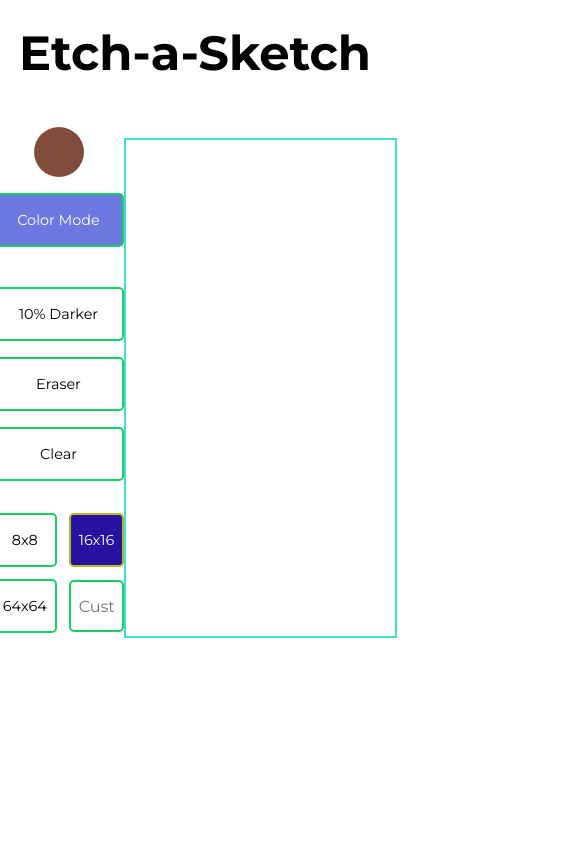
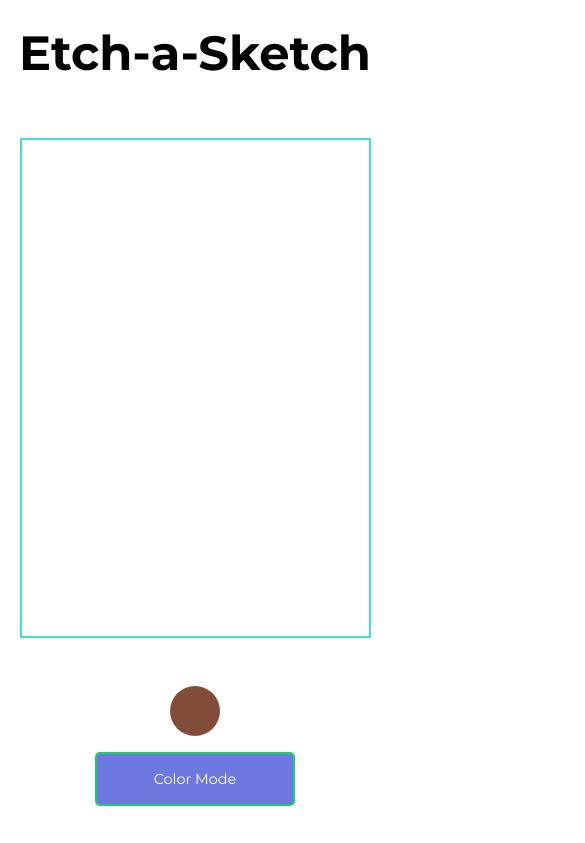
Before and after one commit to Ralatcode/Etch-a-sketch, a plain HTML site: page index.html in a window 390 px wide. Shown: the top 843 px of the page, 585 px wide, since content can reach past the window. Drawn offline with Linux system fonts and the light colour scheme.

Commit message:
fixed mobile layout

```diff
--- a/style.css
+++ b/style.css
@@ -154,3 +154,16 @@ input[type=number] {
 #eraser.on {
     background-color: #1b8d4b3d;
 }
+
+/* mobile layout */
+
+@media (max-width: 600px) {
+    .sketch {
+        flex-direction: column-reverse;
+        gap: 2rem;
+    }
+
+    .container {
+        width: 90vw;
+    }
+}
```
